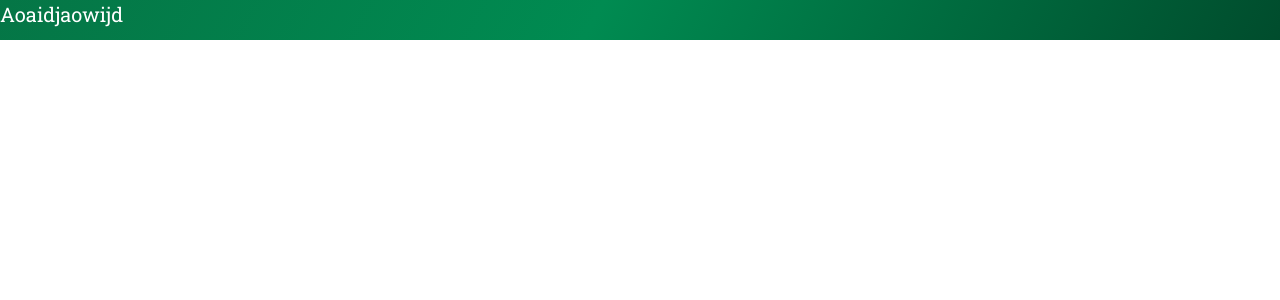
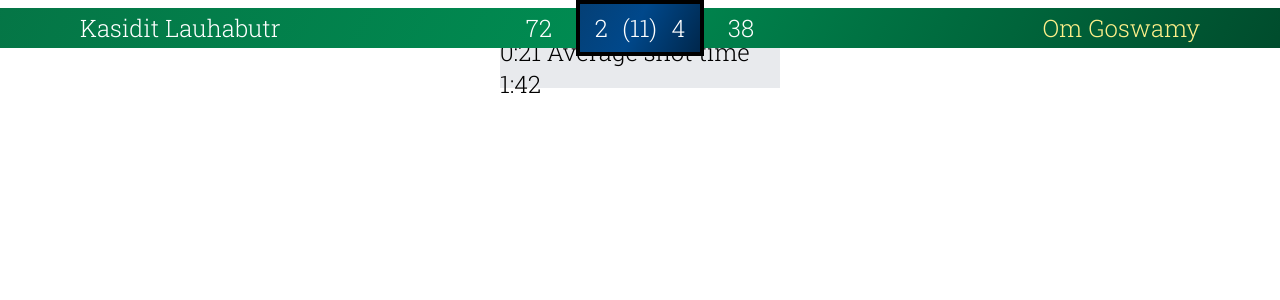
Before and after one commit to invisi-splat/icsnookerpool, a SvelteKit app: page /overlay/display in a window 1280 px wide. Shown: the top 300 px of the page. Built offline with nearby package versions, Linux system fonts and the light colour scheme.

Commit message:
Finish looks of overlay

```diff
--- a/src/routes/overlay/display/+page.svelte
+++ b/src/routes/overlay/display/+page.svelte
@@ -1,9 +1,49 @@
-<div class="text-white text-xl green-baize w-full h-10">
-Aoaidjaowijd
+<script lang="ts">
+    let something = true;
+
+    setTimeout(() => {
+        something = false;
+    }, 2000)
+    setTimeout(() => {
+        something = true;
+    }, 6000)
+</script>
+
+<div class="text-white text-2xl font-light h-14 flex items-center justify-center relative">
+    <div class="w-full flex items-center h-full z-5">
+        <div class="flex-grow flex justify-between items-center h-10 pl-20 pr-6 basis-0">
+            <div>Kasidit Lauhabutr</div>
+            <div>72</div>
+        </div>
+        <div class="h-full border-4 flex items-center justify-evenly border-black w-[10%] blue-baize">
+            <span class="">2</span>
+            <span>(11)</span>
+            <span>4</span>
+        </div>
+        <div class="flex-grow flex justify-between items-center text-right h-10 pr-20 pl-6 basis-0">
+            <div>38</div>
+            <div class="text-yellow-200">Om Goswamy</div>
+        </div>
+    </div>
+    <!-- just the background -->
+    <div class="green-baize w-full absolute -z-10 h-10"></div>
+    <div class="w-full absolute text-black -z-20 h-12 { something ? 'top-2' : 'top-12' } flex justify-center pl-20 pr-20 transition-all duration-1000">
+        <div class="hidden h-10 -flex w-2/5 bg-gray-300 bg-opacity-50 items-center">
+            <span class="ml-4">41 Ahead</span>
+            <span class="ml-6">35 Remaining</span>
+        </div>
+        <div class="flex h-10 w-1/4 bg-gray-300 bg-opacity-50 items-center justify-center">
+            0:21 Average shot time 1:42
+        </div>
+    </div>
 </div>
 
 <style>
 .green-baize {
     background: var(--green-baize);
 }
+
+.blue-baize {
+    background: var(--blue-baize);
+}
 </style>
```
